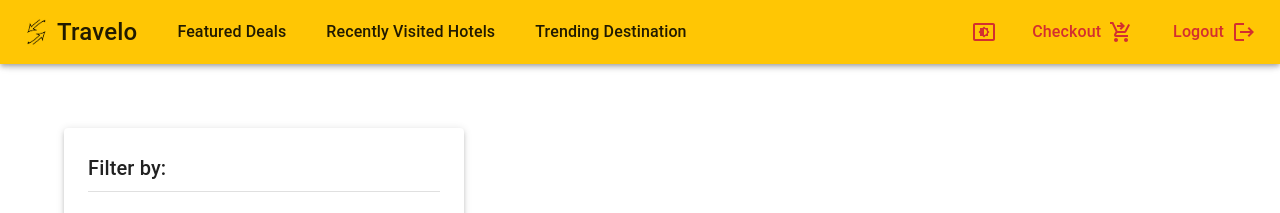
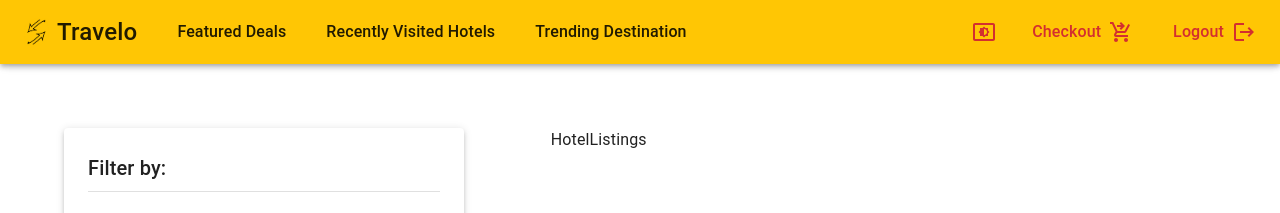
Before and after one commit to Jamal-SaadEddin/Travelo, a React (Vite) app: page / in a window 1280 px wide. Shown: the top 213 px of the page. Built offline with nearby package versions, Linux system fonts and the light colour scheme.

Commit message:
Add hotel listings component

```diff
--- /dev/null
+++ b/src/components/HotelListings/HotelListings.tsx
@@ -0,0 +1,5 @@
+const HotelListings = () => {
+  return <div>HotelListings</div>;
+};
+
+export default HotelListings;
--- /dev/null
+++ b/src/components/HotelListings/index.ts
@@ -0,0 +1,3 @@
+import HotelListings from "./HotelListings";
+
+export default HotelListings;
--- a/src/pages/SearchResultsPage/SearchResultsPage.tsx
+++ b/src/pages/SearchResultsPage/SearchResultsPage.tsx
@@ -1,11 +1,19 @@
-import { Container, Toolbar } from "@mui/material";
+import { Container, Grid, Toolbar } from "@mui/material";
 import FilterComponent from "../../components/FilterComponent";
+import HotelListings from "../../components/HotelListings";
 
 const SearchResultsPage = () => {
   return (
     <Container maxWidth="lg">
       <Toolbar />
-      <FilterComponent />
+      <Grid container spacing={2}>
+        <Grid item xs={12} sm={5}>
+          <FilterComponent />
+        </Grid>
+        <Grid item xs={12} sm={7}>
+          <HotelListings />
+        </Grid>
+      </Grid>
     </Container>
   );
 };
```
